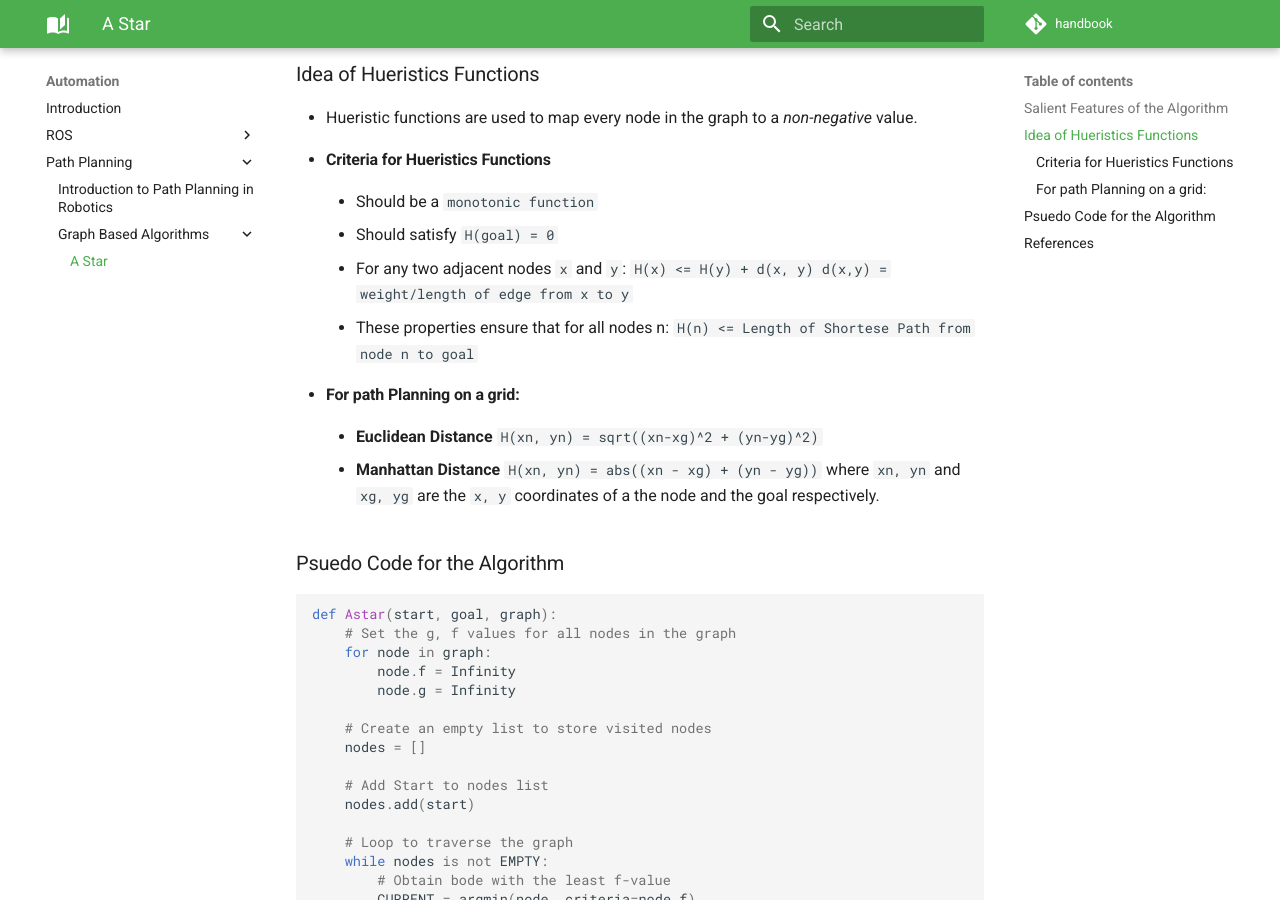
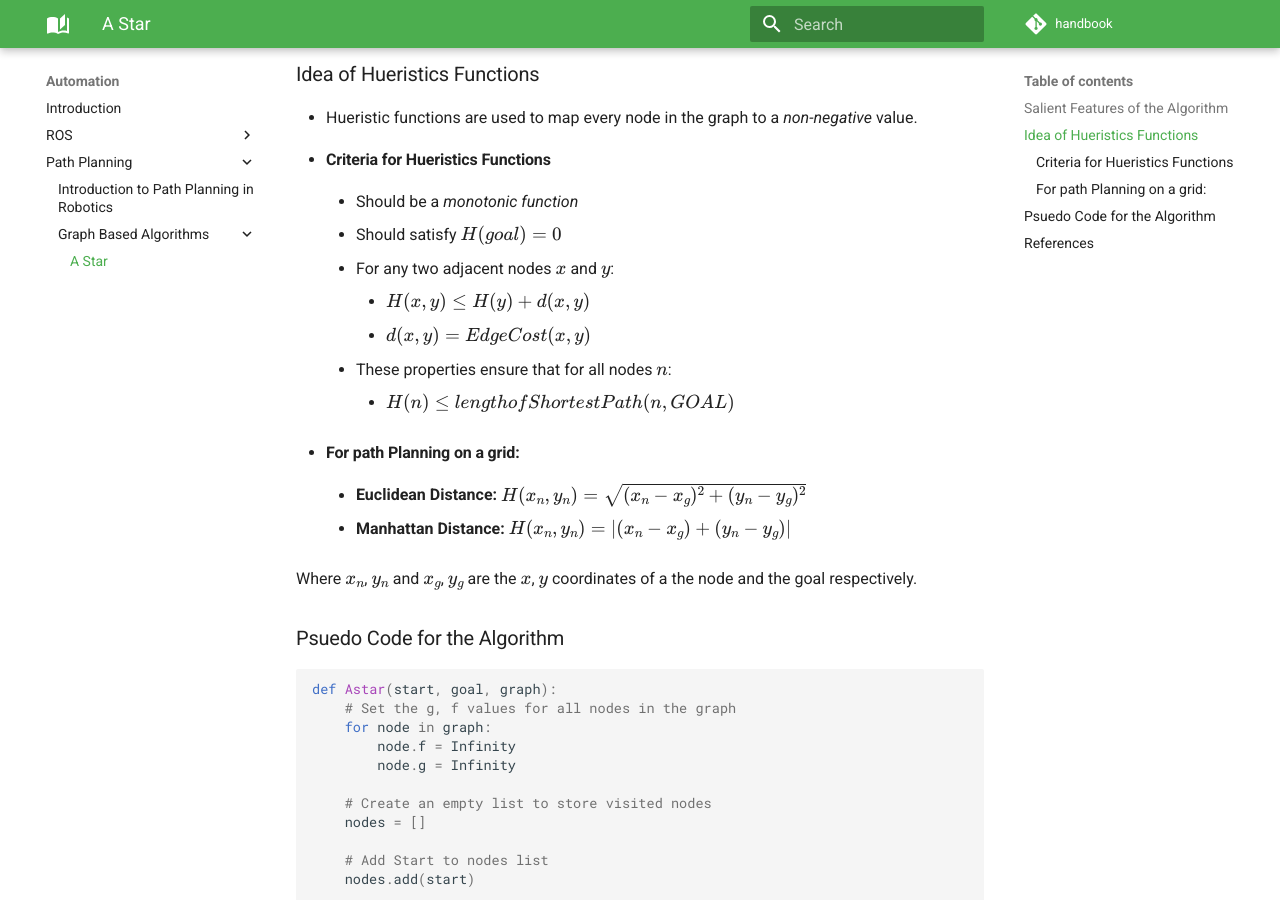
Before and after one commit to ERC-BPGC/handbook, an MkDocs documentation site: the page built from docs/automation/PathPlanners/Astar.md, in a window 1280 px wide and 900 px high, scrolled down 499 px. Built offline with MkDocs 1.6.1 and Material for MkDocs 9.7.7, drawn with Linux system fonts in a browser that asks for light colours; comment, search, counter and statistics services are not loaded.

Commit message:
1. Added Latex eqns in Astar 2. Added dijkstra's 3. Added RRT

````diff
--- a/docs/automation/PathPlanners/Astar.md
+++ b/docs/automation/PathPlanners/Astar.md
@@ -7,27 +7,20 @@ A-star is a graph-based, path search algorithm. It is used in many fields of com
 ### Idea of Hueristics Functions
 - Hueristic functions are used to map every node in the graph to a *non-negative* value.
 - #### Criteria for Hueristics Functions
-    - Should be a `monotonic function`
-    - Should satisfy ```H(goal) = 0```
-    - For any two adjacent nodes `x` and `y`:
-        ```
-            H(x) <= H(y) + d(x, y)
-            d(x,y) = weight/length of edge from x to y
-        ```
-    - These properties ensure that for all nodes n:
-        ```
-            H(n) <= Length of Shortese Path from node n to goal
-        ```
+    - Should be a _monotonic function_
+    - Should satisfy $H(goal) = 0$
+    - For any two adjacent nodes $x$ and $y$:
+    	- $H(x, y) \leq H(y) + d(x, y)$
+    	- $d(x, y) = EdgeCost(x, y)$
+    - These properties ensure that for all nodes $n$:
+    	- $H(n) \leq length of Shortest Path(n, GOAL)$
 - #### For path Planning on a grid:
-    - **Euclidean Distance**
-    ```
-        H(xn, yn) = sqrt((xn-xg)^2 + (yn-yg)^2)
-    ```
-    - **Manhattan Distance**
-    ```
-        H(xn, yn) = abs((xn - xg) + (yn - yg))
-    ```
-where `xn, yn` and `xg, yg` are the `x, y` coordinates of a the node and the goal respectively.
+    - **Euclidean Distance:**
+        $H(x_n, y_n) = \sqrt{(x_n-x_g)^2 + (y_n-y_g)^2}$
+    - **Manhattan Distance:**
+        $H(x_n, y_n) = \lvert(x_n - x_g) + (y_n - y_g)\rvert$
+
+Where $x_n$, $y_n$ and $x_g$, $y_g$ are the $x$, $y$ coordinates of a the node and the goal respectively.
 ### Psuedo Code for the Algorithm
 ```python
 def Astar(start, goal, graph):
````
Also changed, not shown: docs/automation/PathPlanners/Dijkstra.md (added, +37 -0 lines), docs/automation/PathPlanners/RRT.md (added, +65 -0 lines).
